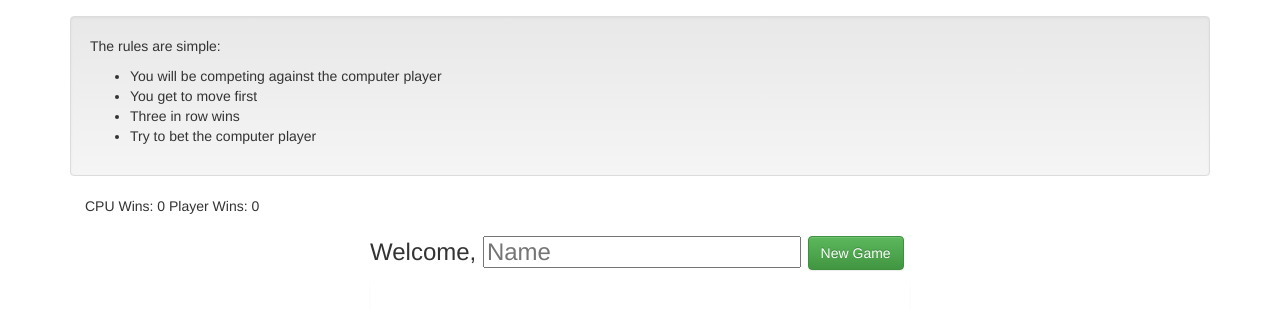
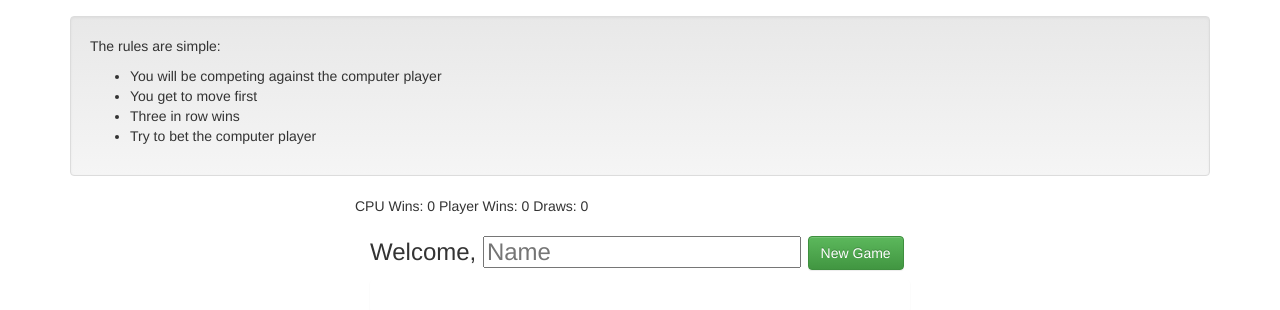
Before and after one commit to brettjnorris/tictactoe, a Django app: page / in a window 1280 px wide. Shown: the part 154-464 px from the top of the page. Run offline with Django 3.2, Linux system fonts and the light colour scheme; some libraries are stand-ins or nearby versions.

Commit message:
Added win counts

```diff
--- a/main/templates/index.html
+++ b/main/templates/index.html
@@ -8,6 +8,8 @@
   <link rel="stylesheet" href="{% static 'css/bootstrap.min.css' %}" media="screen" />
   <link rel="stylesheet" href="{% static 'css/bootstrap-theme.min.css' %}" media="screen" />
   <link rel="stylesheet" href="{% static 'css/app.css' %}" media="screen" />
+  <link href="//netdna.bootstrapcdn.com/font-awesome/4.0.3/css/font-awesome.css" rel="stylesheet">
+
 </head>
 <body>
 
--- a/static/js/app.js
+++ b/static/js/app.js
@@ -3,6 +3,7 @@
 // Declare app level module which depends on filters, and services
 angular.module('tictactoe', [
     'ngRoute',
+    'ngCookies',
     'tictactoe.services',
     'tictactoe.controllers',
     'tictactoe.filters']).
--- a/static/js/controllers.js
+++ b/static/js/controllers.js
@@ -4,9 +4,9 @@
 
 angular.module('tictactoe.controllers', []).
   controller('GameController',
-    ['$scope', '$routeParams', '$timeout',  'Game', 'Move',
-      function($scope, $routeParams, $timeout, Game, Move) {
-        $scope.wins = { 'CPU': 0, 'Player': 0 };
+    ['$scope', '$routeParams', '$timeout', '$cookies', 'Game', 'Move',
+      function($scope, $routeParams, $timeout, $cookies, Game, Move) {
+        $scope.wins = { 'CPU': 0, 'Player': 0, 'Draw': 0 };
 
         $scope.syncGame = function(id) {
           return Game.get({gameId: id}, function(game) {
@@ -29,6 +29,8 @@ angular.module('tictactoe.controllers', []).
                   type: 'info',
                   message: 'The game has ended in a draw! There is no winner.'
                 };
+
+                $scope.wins.Draw++;
                 break;
               case 2:
                 $scope.game_state = {
@@ -60,6 +62,7 @@ angular.module('tictactoe.controllers', []).
 
             $cookies.cpu_wins = $scope.wins.CPU;
             $cookies.player_wins = $scope.wins.Player;
+            $cookies.draws = $scope.wins.Draw;
           });
         };
 
@@ -72,7 +75,7 @@ angular.module('tictactoe.controllers', []).
         $scope.makeMove = function($event) {
           var position = parseInt($( $event.target ).attr('data-attr-index'), 10);
 
-          if ($scope.game_state.state != 0 ) {
+          if ($scope.game_state.state !== 0 ) {
             return;
           }
 
--- a/static/partials/game.html
+++ b/static/partials/game.html
@@ -12,14 +12,12 @@
   </ul>
 </div>
 
-
-<div class="container">
-  CPU Wins: {{ wins.CPU }}
-  Player Wins: {{ wins.Player }}
-</div>
-
-
 <div class="container col-lg-6 col-lg-offset-3">
+  <div class="row">
+    CPU Wins: {{ wins.CPU }}
+    Player Wins: {{ wins.Player }}
+    Draws: {{ wins.Draw }}
+  </div>
   <h3>Welcome,
     <input type="text" placeholder="Name" value="{{ player_name }}">
     <button type="submit" class="btn btn-success" ng-click="newGame()">New Game</button>
```
